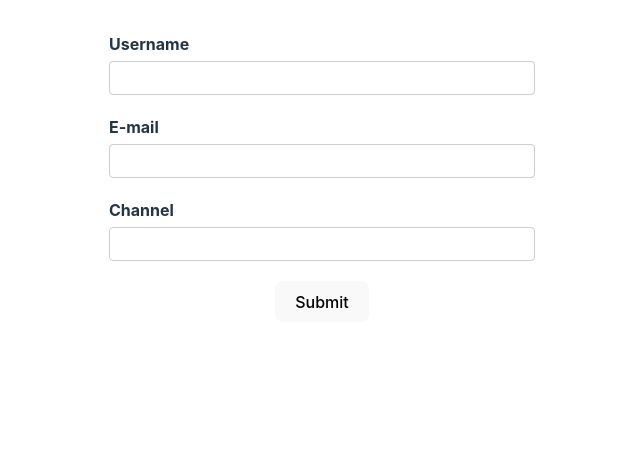
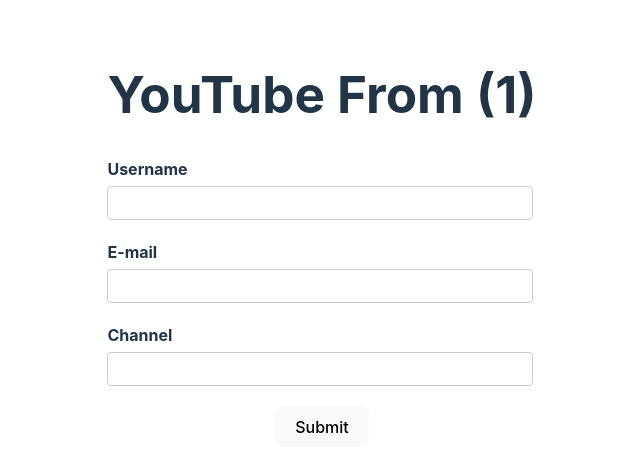
Before and after one commit to zahrabagheri1/document-of-what-i-learn, a React (Vite) app in the folder react-hook-form/rhf-demo/: page / in a window 1280 px wide. Shown: the top 472 px of the page, without its empty margins (318-958 px from the left). Built offline with nearby package versions, Linux system fonts and the light colour scheme.

Commit message:
Form State and Rerenders

```diff
--- a/react-hook-form/rhf-demo/src/components/YouTubeFrom.tsx
+++ b/react-hook-form/rhf-demo/src/components/YouTubeFrom.tsx
@@ -2,15 +2,17 @@ import React from 'react'
 import { useForm } from 'react-hook-form';
 import { DevTool } from '@hookform/devtools';
 
+let renderCount = 0;
+
 function YouTubeFrom() {
-
   const form = useForm();
   const { register, control } = form;
   // const { name, ref, onChange, onBlur } = register('username');
 
-
+  renderCount++;
   return (
     <div>
+      <h1>YouTube From ({renderCount/2})</h1>
       <form>
         <label htmlFor="username">Username</label>
         <input type="text" id="username"
```
